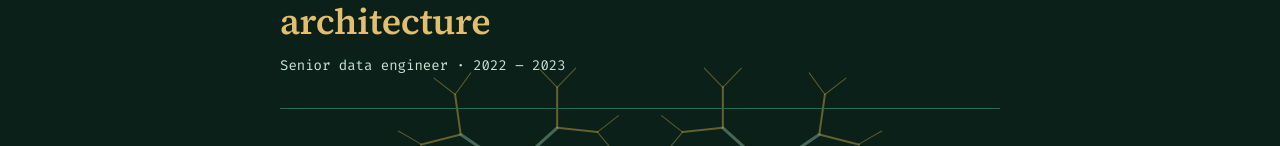
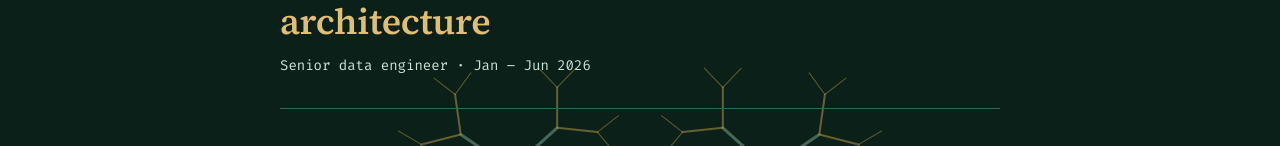
Before and after one commit to nclcc/nclcc.github.io, a Next.js app: page /experience/spark-pipeline-rearch in a window 1280 px wide. Shown: the part 244-390 px from the top of the page. Built offline with nearby package versions, Linux system fonts and the light colour scheme.

Commit message:
Correct Spark pipeline period (H1 2026)

```diff
--- a/app/experience/spark-pipeline-rearch/page.tsx
+++ b/app/experience/spark-pipeline-rearch/page.tsx
@@ -11,7 +11,7 @@ export default function Page() {
       sector="Data engineering"
       title="Pandas → Spark-native pipeline re-architecture"
       role="Senior data engineer"
-      period="2022 – 2023"
+      period="Jan – Jun 2026"
     >
       <h2>The problem</h2>
       <p>
```
